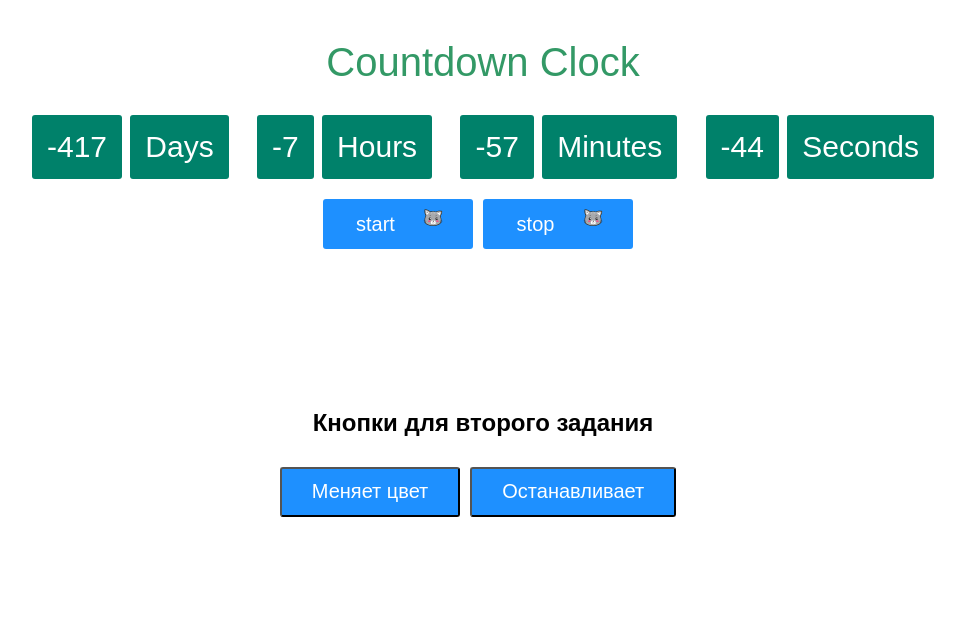
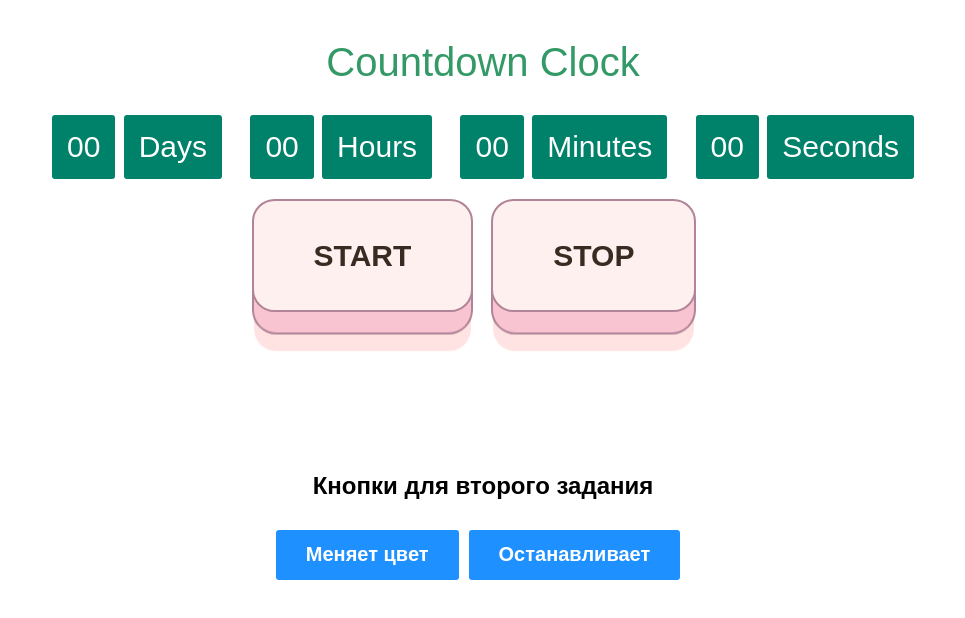
Before and after one commit to Eugene-36/goit-js-hw-11, a website built with webpack: page src/index.html in a window 1280 px wide. Shown: the whole page, without its empty margins (157-1122 px from the left). Built offline with nearby package versions, Linux system fonts and the light colour scheme.

Commit message:
changed buttons

```diff
--- a/src/css/styles.css
+++ b/src/css/styles.css
@@ -87,36 +87,6 @@ button {
   /* background-color:teal; */
   transition: transform 250ms cubic-bezier(0.4, 0, 0.2, 1);
 }
-.btn::before {
-  position: absolute;
-  top: 10px;
-  right: 30px;
-  margin-bottom: 3px;
-
-  background-image: url(../img/new-cat-grey.svg);
-  background-repeat: no-repeat;
-  background-size: contain;
-}
-.btn:hover::before,
-.btn:focus::before {
-  transform: translateY(-150%);
-}
-.btn::after {
-  transform: translateY(calc(+15% + 30px));
-  background-image: url(../img/giraf.svg);
-  background-repeat: no-repeat;
-  background-size: contain;
-  margin-top: 10px;
-}
-.btn:hover::after,
-.btn:focus::after {
-  transform: translateY(-5%);
-}
-
-.btn:hover,
-.btn:focus {
-  background-color: coral;
-}
 
 .common {
   display: flex;
@@ -146,3 +116,65 @@ button {
 h2 {
   margin-top: 150px;
 }
+
+/** NEW STYLE FOR THE BUTTONS  */
+
+button {
+  padding: 12px 24px;
+  margin-right: 18px;
+
+  font-weight: bold;
+  border: 0;
+  outline: none;
+  border-radius: 0;
+
+  position: relative;
+  display: inline-block;
+  cursor: pointer;
+  outline: none;
+  border: 0;
+  vertical-align: middle;
+  text-decoration: none;
+  font-size: inherit;
+  font-family: inherit;
+}
+
+button.btnStart,
+button.btnStop {
+  font-weight: 600;
+  color: #382b22;
+  text-transform: uppercase;
+  padding: 1.25em 2em;
+  background: #fff0f0;
+  border: 2px solid #b18597;
+  border-radius: 0.75em;
+  transition: transform 0.15s;
+  transform-style: preserve-3d;
+}
+button.btnStart::before,
+button.btnStop::before {
+  position: absolute;
+  content: "";
+  width: 100%;
+  height: 100%;
+  top: 0;
+  left: 0;
+  right: 0;
+  bottom: 0;
+  background: #f9c4d2;
+  border-radius: inherit;
+  box-shadow: 0 0 0 2px #b18597, 0 0.625em 0 0 #ffe3e2;
+  transform: translate3d(0, 0.75em, -1em);
+  transition: transform 0.15s, box-shadow 0.15s;
+}
+
+button.btnStart:hover,
+button.btnStop:hover {
+  background: #ffe9e9;
+  transform: translate(0, 0.25em);
+}
+button.btnStart:hover::before,
+button.btnStop:hover::before {
+  box-shadow: 0 0 0 2px #b18597, 0 0.5em 0 0 #ffe3e2;
+  transform: translate3d(0, 0.5em, -1em);
+}
--- a/src/index.html
+++ b/src/index.html
@@ -28,8 +28,8 @@
         <span class="label">Seconds</span>
       </div>
       <div id="container">
-        <button class="btn" data-action="start">start</button>
-        <button class="btn" data-action="stop">stop</button>
+        <button class="btnStart" data-action="start">start</button>
+        <button class="btnStop" data-action="stop">stop</button>
       </div>
     </div>
     <h2>Кнопки для второго задания</h2>
--- a/src/js/timer.js
+++ b/src/js/timer.js
@@ -1,7 +1,11 @@
 import refs from "../refs/timer-refs";
 //console.log(refs);
+const start = document.getElementsByClassName("btnStart")[0];
+const stop = document.getElementsByClassName("btnStop")[0];
+console.log("start", start);
+console.log("stop", stop);
 
-let day = `Dec 31 2020`;
+let intervalID = null;
 
 function setTime(time) {
   //==============================
@@ -15,39 +19,47 @@ function reset(...arr) {
   return arr.map((el) => (el.textContent = "00"));
 }
 
-function myTimer(date) {
+function myTimer() {
   //============== отрисовка
-  let timeBetween = new Date(date) - Date.now();
+
+  let timeBetween = new Date("May 17, 2022 00:00:00").getTime() - Date.now();
   let x = setTime(timeBetween);
-  //console.log(x);
+
   refs.days.textContent = x.days;
   refs.hours.textContent = x.hours;
   refs.mins.textContent = x.mins;
   refs.secs.textContent = x.seconds;
 }
 
-//! На классе
-class Timer {
-  constructor(date, obj) {
-    this.date = date;
-    this.refs = obj;
-  }
-  count() {
-    let x = setTime(new Date(this.date) - Date.now());
+start.addEventListener("click", () => {
+  myTimer();
+  intervalID = setInterval(myTimer, 1000);
+});
+stop.addEventListener("click", () => {
+  clearInterval(intervalID);
+});
+// //! На классе
+// class Timer {
+//   constructor(date, obj) {
+//     this.date = date;
+//     this.refs = obj;
+//   }
+//   count() {
+//     let x = setTime(new Date(this.date) - Date.now());
 
-    this.refs.days.textContent = x.days;
-    this.refs.hours.textContent = x.hours;
-    this.refs.mins.textContent = x.mins;
-    this.refs.secs.textContent = x.seconds;
-  }
+//     this.refs.days.textContent = x.days;
+//     this.refs.hours.textContent = x.hours;
+//     this.refs.mins.textContent = x.mins;
+//     this.refs.secs.textContent = x.seconds;
+//   }
 
-  start() {
-    this.count();
-    setInterval(() => {
-      this.count();
-    }, 1000);
-  }
-}
-const timer = new Timer(day, refs);
-// timer.add();
-timer.start();
+//   start() {
+//     this.count();
+//     setInterval(() => {
+//       this.count();
+//     }, 1000);
+//   }
+// }
+// const timer = new Timer(day, refs);
+// // timer.add();
+// timer.start();
```
